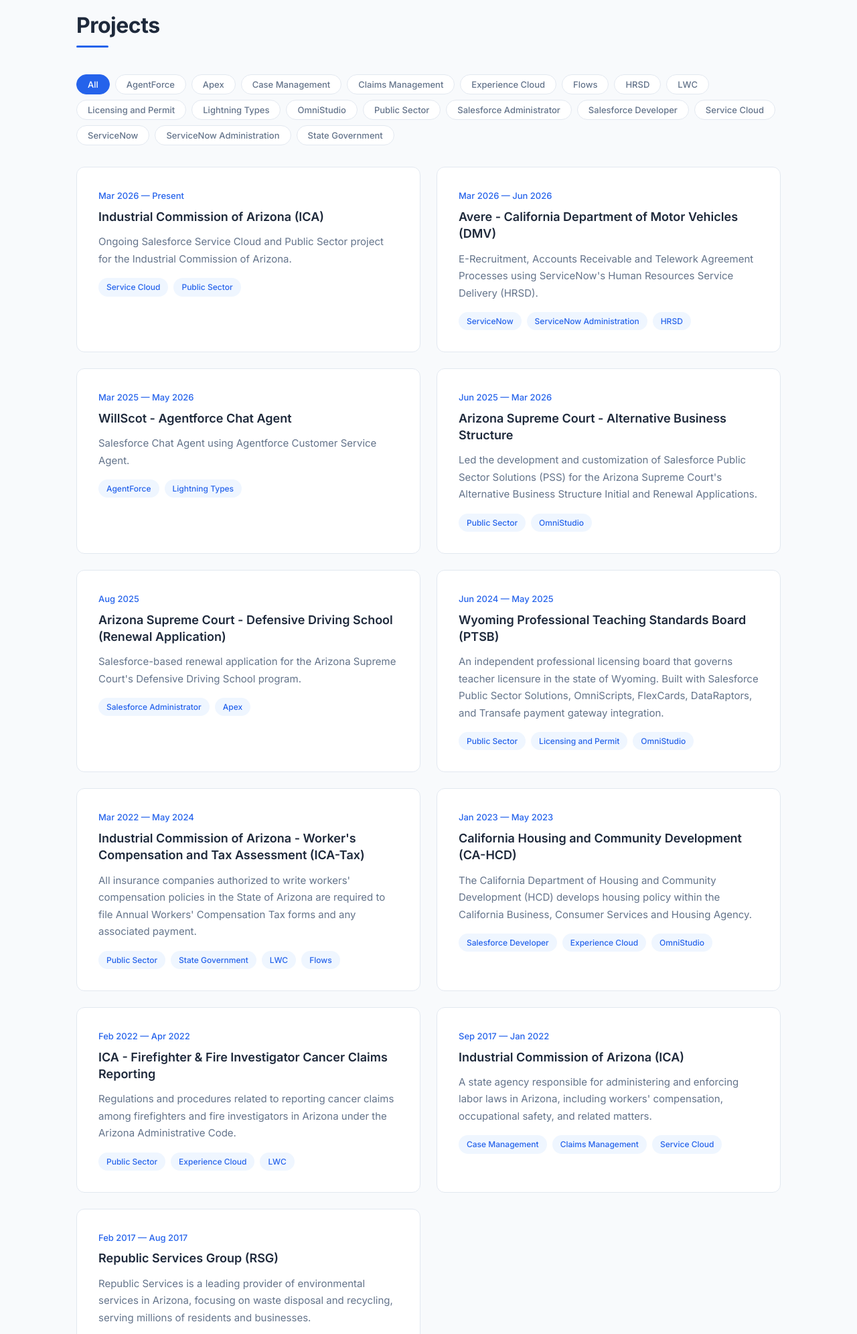
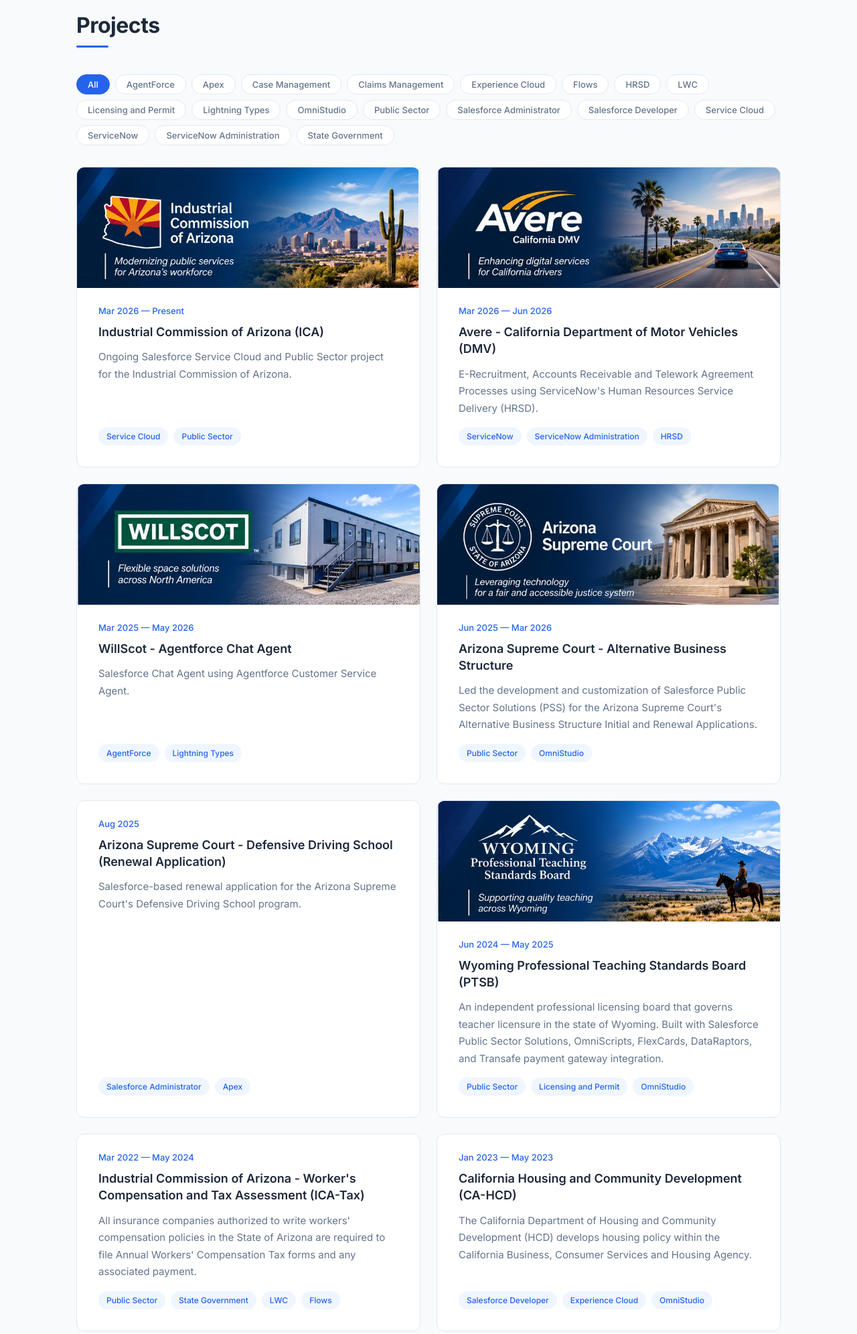
Before and after one commit to Oliver-Jones/oliver-jones-portfolio, a PHP site: page / in a window 1280 px wide. Shown: the part 4293-6285 px from the top of the page at 67% size. Run offline with PHP 8.4, Linux system fonts and the light colour scheme.

Commit message:
Add project thumbnail images to cards
- Split composite image into 6 individual thumbnails
- Added image field to 6 projects in data.js
- Project cards show thumbnail at top when image is available
- Cards without images still render cleanly with padding

Co-Authored-By: Claude Opus 4.6 <noreply@anthropic.com>

```diff
--- a/data.js
+++ b/data.js
@@ -132,24 +132,28 @@ const PORTFOLIO_DATA = {
       "name": "Industrial Commission of Arizona (ICA)",
       "date": "Mar 2026 — Present",
       "description": "Ongoing Salesforce Service Cloud and Public Sector project for the Industrial Commission of Arizona.",
+      "image": "resources/project-ica.jpg",
       "tags": ["Service Cloud", "Public Sector"]
     },
     {
       "name": "Avere - California Department of Motor Vehicles (DMV)",
       "date": "Mar 2026 — Jun 2026",
       "description": "E-Recruitment, Accounts Receivable and Telework Agreement Processes using ServiceNow's Human Resources Service Delivery (HRSD).",
+      "image": "resources/project-avere-dmv.jpg",
       "tags": ["ServiceNow", "ServiceNow Administration", "HRSD"]
     },
     {
       "name": "WillScot - Agentforce Chat Agent",
       "date": "Mar 2025 — May 2026",
       "description": "Salesforce Chat Agent using Agentforce Customer Service Agent.",
+      "image": "resources/project-willscot.jpg",
       "tags": ["AgentForce", "Lightning Types"]
     },
     {
       "name": "Arizona Supreme Court - Alternative Business Structure",
       "date": "Jun 2025 — Mar 2026",
       "description": "Led the development and customization of Salesforce Public Sector Solutions (PSS) for the Arizona Supreme Court's Alternative Business Structure Initial and Renewal Applications.",
+      "image": "resources/project-az-courts.jpg",
       "tags": ["Public Sector", "OmniStudio"]
     },
     {
@@ -162,6 +166,7 @@ const PORTFOLIO_DATA = {
       "name": "Wyoming Professional Teaching Standards Board (PTSB)",
       "date": "Jun 2024 — May 2025",
       "description": "An independent professional licensing board that governs teacher licensure in the state of Wyoming. Built with Salesforce Public Sector Solutions, OmniScripts, FlexCards, DataRaptors, and Transafe payment gateway integration.",
+      "image": "resources/project-wyoming-ptsb.jpg",
       "tags": ["Public Sector", "Licensing and Permit", "OmniStudio"]
     },
     {
@@ -192,6 +197,7 @@ const PORTFOLIO_DATA = {
       "name": "Republic Services Group (RSG)",
       "date": "Feb 2017 — Aug 2017",
       "description": "Republic Services is a leading provider of environmental services in Arizona, focusing on waste disposal and recycling, serving millions of residents and businesses.",
+      "image": "resources/project-republic-services.jpg",
       "tags": ["Case Management", "Service Cloud"]
     }
   ],
--- a/script.js
+++ b/script.js
@@ -109,11 +109,14 @@ function renderProjects(data) {
 
         grid.innerHTML = filtered.map(proj => `
             <div class="project-card fade-up">
-                <div class="project-date">${escapeHtml(proj.date)}</div>
-                <h3>${escapeHtml(proj.name)}</h3>
-                <p>${escapeHtml(proj.description)}</p>
-                <div class="project-tags">
-                    ${proj.tags.map(t => `<span class="${t === filter ? 'active-tag' : ''}">${escapeHtml(t)}</span>`).join('')}
+                ${proj.image ? `<img class="project-thumb" src="${escapeHtml(proj.image)}" alt="${escapeHtml(proj.name)}" loading="lazy" decoding="async">` : ''}
+                <div class="project-body">
+                    <div class="project-date">${escapeHtml(proj.date)}</div>
+                    <h3>${escapeHtml(proj.name)}</h3>
+                    <p>${escapeHtml(proj.description)}</p>
+                    <div class="project-tags">
+                        ${proj.tags.map(t => `<span class="${t === filter ? 'active-tag' : ''}">${escapeHtml(t)}</span>`).join('')}
+                    </div>
                 </div>
             </div>
         `).join('');
--- a/style.css
+++ b/style.css
@@ -729,13 +729,29 @@ ul {
     background: var(--color-card);
     border: 1px solid var(--color-border);
     border-radius: 12px;
-    padding: 32px;
+    overflow: hidden;
     transition: box-shadow 0.2s, transform 0.2s;
+    display: flex;
+    flex-direction: column;
 }
 
 .project-card:hover {
     box-shadow: 0 8px 32px var(--color-card-shadow);
     transform: translateY(-2px);
+}
+
+.project-thumb {
+    width: 100%;
+    height: 180px;
+    object-fit: cover;
+    display: block;
+}
+
+.project-body {
+    padding: 24px 32px 32px;
+    flex: 1;
+    display: flex;
+    flex-direction: column;
 }
 
 .project-date {
@@ -757,6 +773,7 @@ ul {
     color: var(--color-text-secondary);
     line-height: 1.7;
     margin-bottom: 16px;
+    flex: 1;
 }
 
 .project-tags {
```
Also changed, not shown: resources/project-avere-dmv.jpg (added), resources/project-az-courts.jpg (added), resources/project-ica.jpg (added), resources/project-republic-services.jpg (added), resources/project-willscot.jpg (added), resources/project-wyoming-ptsb.jpg (added).
